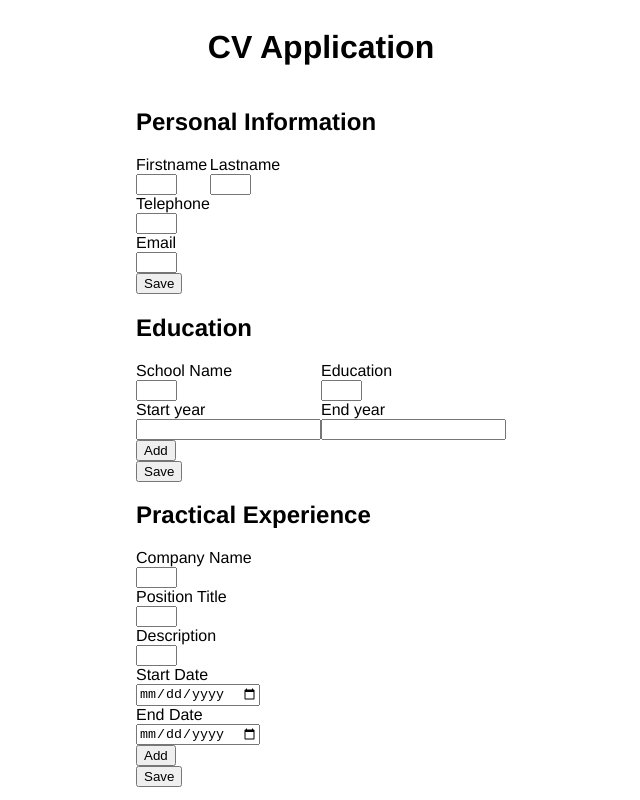
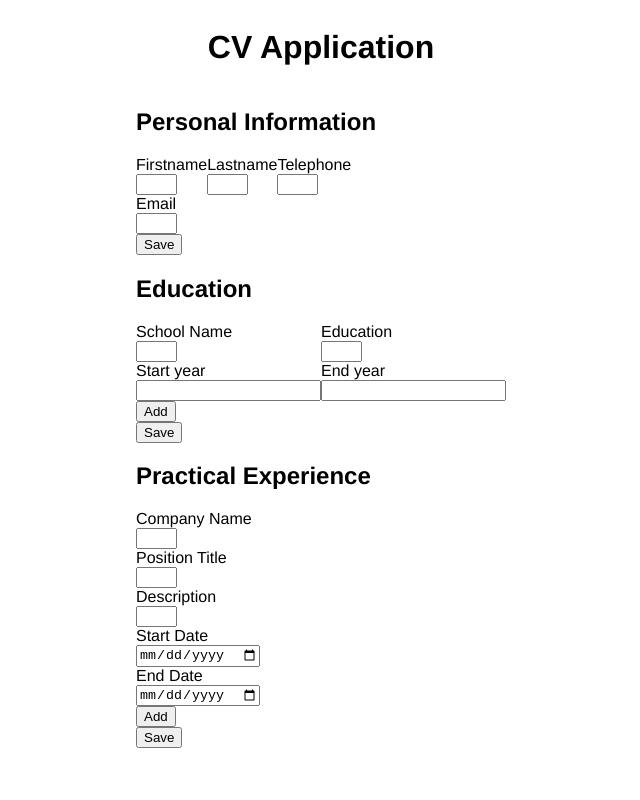
Before and after one commit to JSHC/odin-cvproject, a React (Create React App) app: page / in a window 1280 px wide. Shown: the whole page, without its empty margins (319-959 px from the left). Built offline with nearby package versions, Linux system fonts and the light colour scheme.

Commit message:
Add wrapper div for name fields

```diff
--- a/src/components/PersonalInfoSection.js
+++ b/src/components/PersonalInfoSection.js
@@ -25,6 +25,7 @@ class PersonalInfoSection extends React.Component {
                 onEditEnabledChanged={this.onEditEnabledChanged}
                 className="personal-info-section"
             >
+            <div class="name-container">
                 <Field
                     label="Firstname"
                     type="text"
@@ -37,6 +38,7 @@ class PersonalInfoSection extends React.Component {
                     editEnabled={editEnabled}
                     className="last-name"
                 />
+            </div>
                 <Field
                     label="Telephone"
                     type="text"
```
